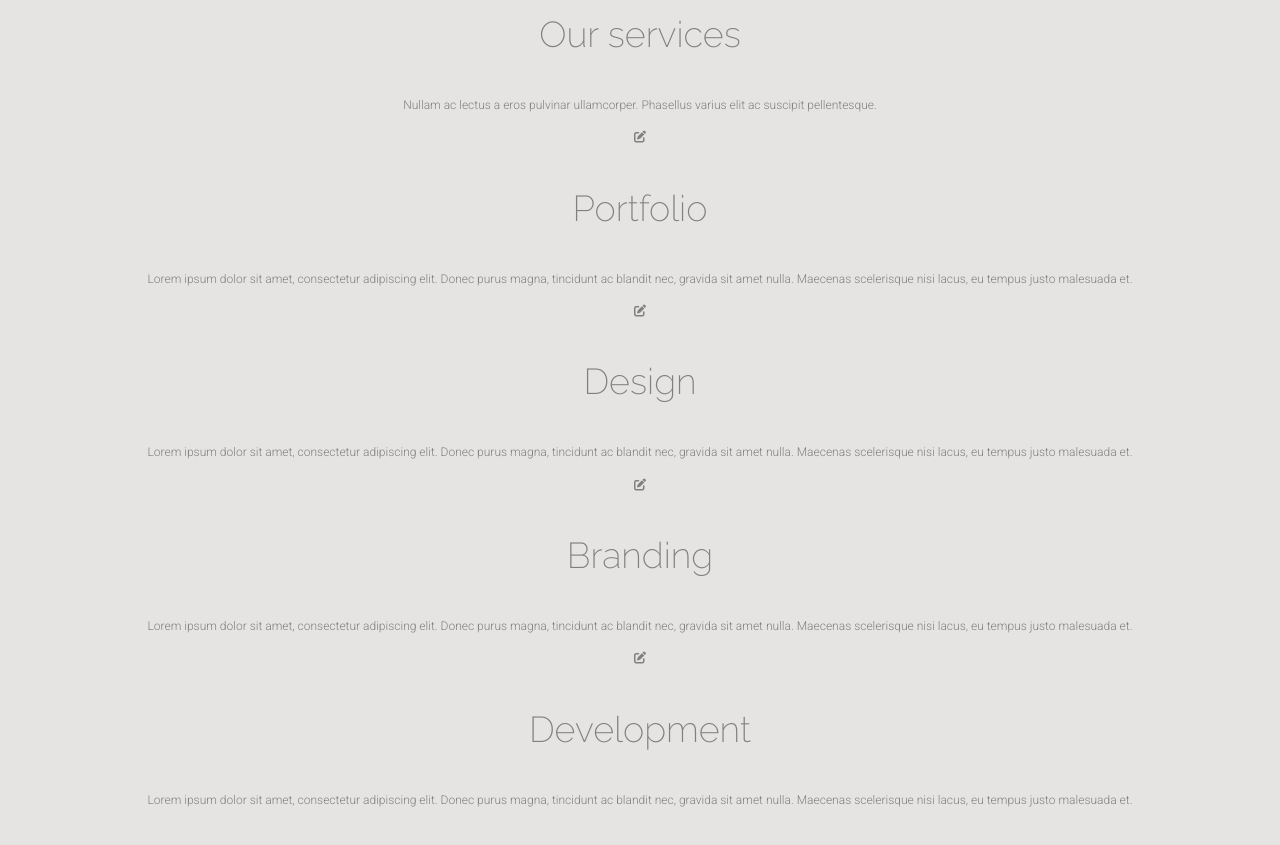
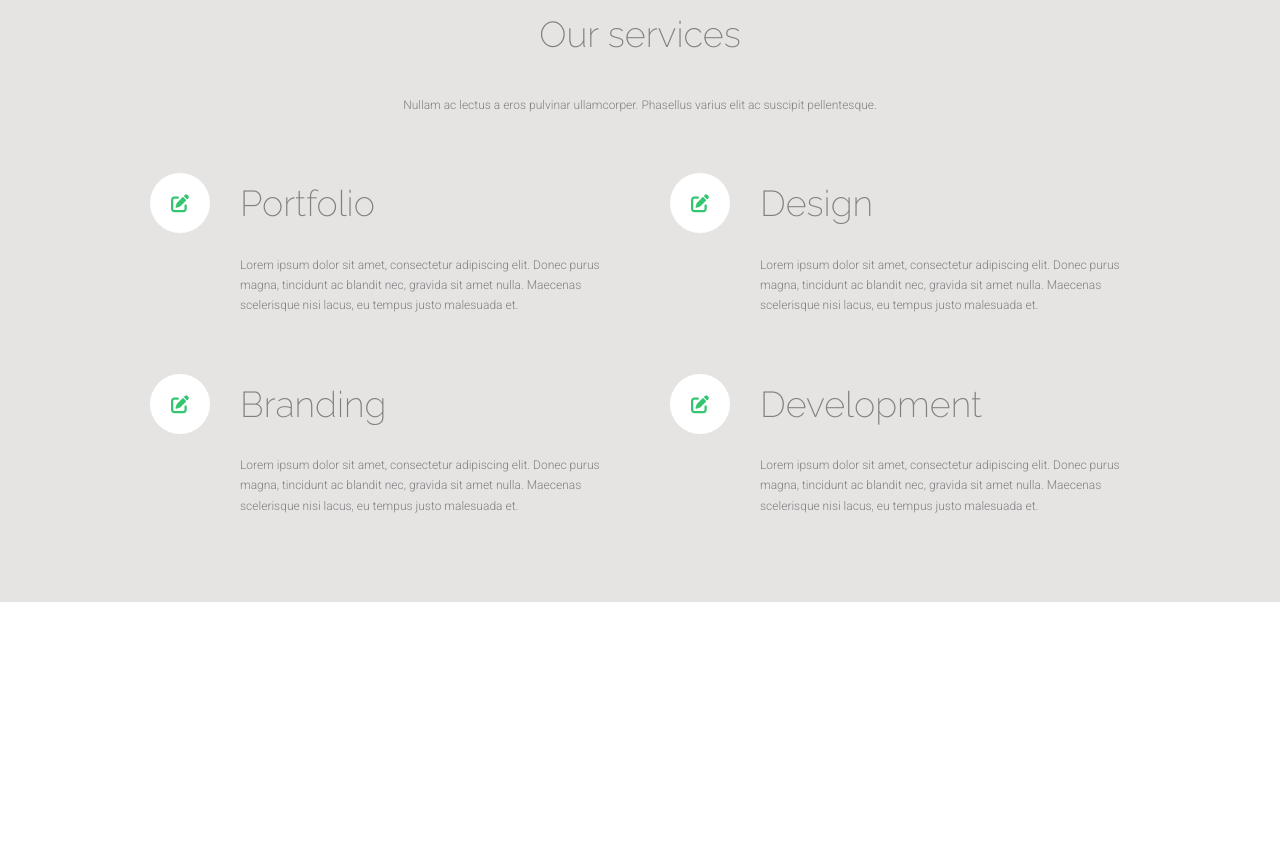
Before and after one commit to Ola-Cencora/zadanie-3-7, a website: page index.html in a window 1280 px wide. Shown: the part 3040-3885 px from the top of the page. After the commit the page ends 3642 px from the top, so only its background shows below. Drawn offline with Linux system fonts and the light colour scheme.

Commit message:
Add styles for services

```diff
--- a/sass/style.scss
+++ b/sass/style.scss
@@ -262,3 +262,43 @@ button {
         }
     }
 }
+
+/* Services */
+
+.services {
+// section-description before missing
+    .row {
+        display: flex;
+        flex-wrap: wrap;
+
+        .box {
+            flex: 0 0 50%;
+            display: flex;
+            margin-top: 46px;
+
+            i {
+                font-size: 18px;
+                color: $color-green;
+                height: 60px;
+                width: 60px;
+                line-height: 60px;
+                background-color: white;
+                border-radius: 50%;
+                margin: 0 30px;
+                &:hover {
+                    background-color: $color-green;
+                    color: white;
+                }
+            }
+
+            .box-inner {
+                text-align: left;
+
+                .section-title {
+                    margin-top: 0;
+                    margin-bottom: 20px;
+                }
+            }
+        }
+    }
+}
```
Also changed, not shown: css/style.css, 1 other file.
